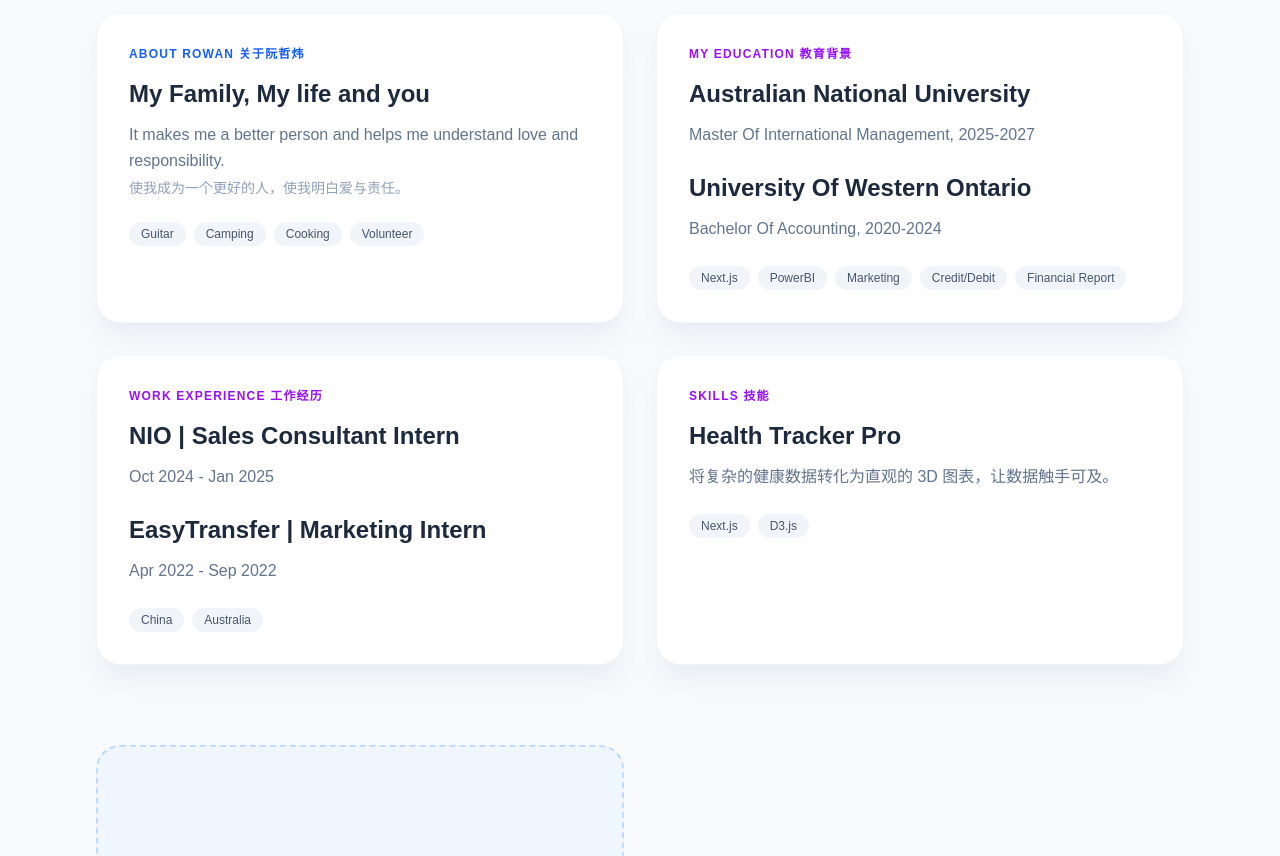
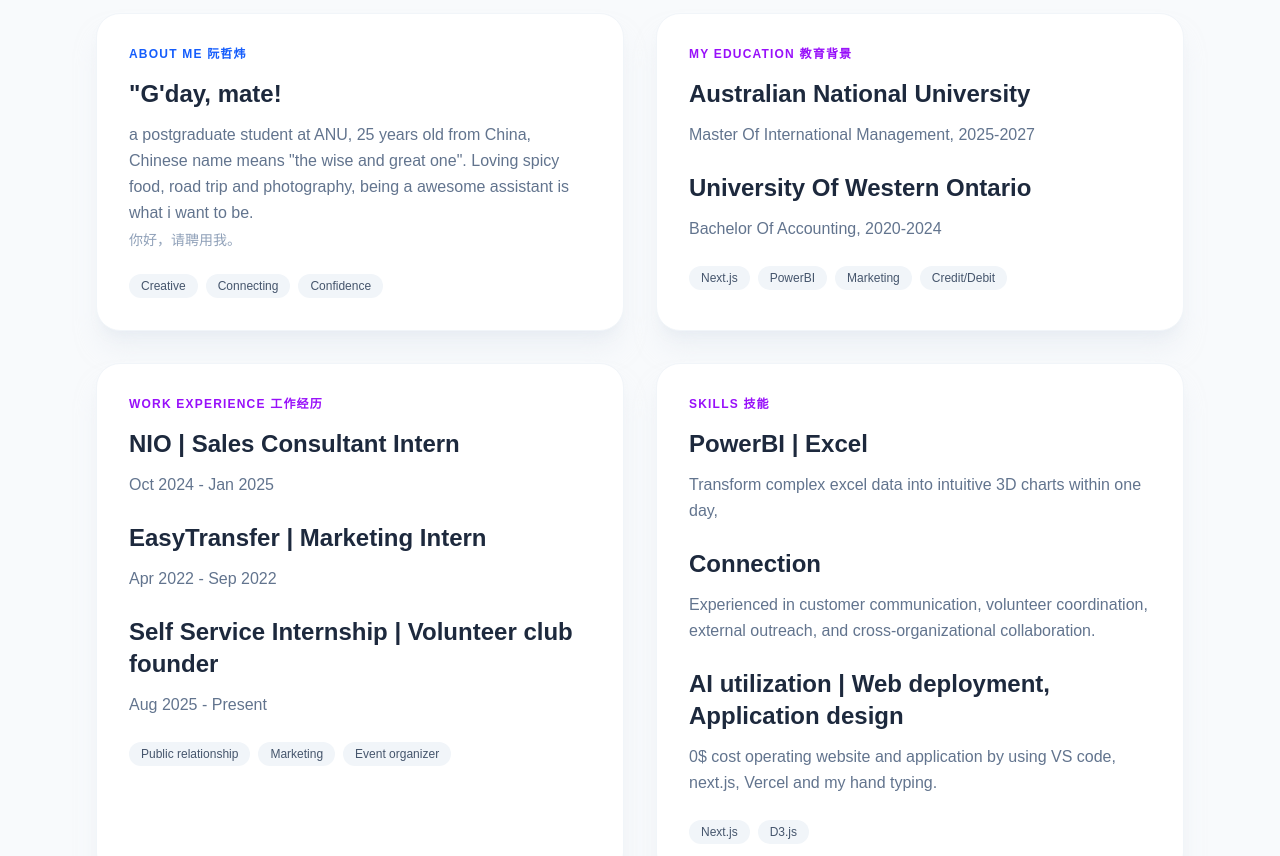
Before and after one commit to Rowanaini/Vibe-site, a Next.js app: page / in a window 1280 px wide. Shown: the part 1080-1936 px from the top of the page. Built offline with nearby package versions, Linux system fonts and the light colour scheme.

Commit message:
卡片内容补充

```diff
--- a/app/page.tsx
+++ b/app/page.tsx
@@ -25,22 +25,21 @@ export default function Home() {
 
           {/* 卡片 1 */}
           <div className="group relative bg-white rounded-3xl p-8 border border-slate-100 shadow-xl shadow-slate-200/50 hover:-translate-y-2 transition-all duration-300">
-            <div className="text-blue-600 font-bold text-xs tracking-widest uppercase mb-4">About Rowan 关于阮哲炜</div>
-            <h3 className="text-2xl font-bold text-slate-800 mb-3">My Family, My life and you</h3>
+            <div className="text-blue-600 font-bold text-xs tracking-widest uppercase mb-4">About me 阮哲炜</div>
+            <h3 className="text-2xl font-bold text-slate-800 mb-3">"G'day, mate!</h3>
             <p className="text-slate-500 leading-relaxed mb-6">
             <span className="block mb-1">
-             It makes me a better person and helps me understand love and responsibility.
+             a postgraduate student at ANU, 25 years old from China, Chinese name means "the wise and great one". Loving spicy food, road trip and photography, being a awesome assistant is what i want to be.
              </span>
              <span className="block text-slate-400 text-sm">
-             使我成为一个更好的人，使我明白爱与责任。
+             你好，请聘用我。
              </span>
           </p>
 
             <div className="flex gap-2">
-              <span className="px-3 py-1 bg-slate-100 text-slate-600 text-xs rounded-full font-medium">Guitar</span>
-              <span className="px-3 py-1 bg-slate-100 text-slate-600 text-xs rounded-full font-medium">Camping</span>
-              <span className="px-3 py-1 bg-slate-100 text-slate-600 text-xs rounded-full font-medium">Cooking</span>
-              <span className="px-3 py-1 bg-slate-100 text-slate-600 text-xs rounded-full font-medium">Volunteer</span>
+              <span className="px-3 py-1 bg-slate-100 text-slate-600 text-xs rounded-full font-medium">Creative</span>
+              <span className="px-3 py-1 bg-slate-100 text-slate-600 text-xs rounded-full font-medium">Connecting</span>
+              <span className="px-3 py-1 bg-slate-100 text-slate-600 text-xs rounded-full font-medium">Confidence</span>
             </div>
           </div>
 
@@ -60,7 +59,6 @@ export default function Home() {
               <span className="px-3 py-1 bg-slate-100 text-slate-600 text-xs rounded-full font-medium">PowerBI</span>
               <span className="px-3 py-1 bg-slate-100 text-slate-600 text-xs rounded-full font-medium">Marketing</span>
               <span className="px-3 py-1 bg-slate-100 text-slate-600 text-xs rounded-full font-medium">Credit/Debit</span>
-              <span className="px-3 py-1 bg-slate-100 text-slate-600 text-xs rounded-full font-medium">Financial Report</span>
             </div>
           </div>
 
@@ -75,18 +73,31 @@ export default function Home() {
             <p className="text-slate-500 leading-relaxed mb-6">
               Apr 2022 - Sep 2022
             </p>
+            <h3 className="text-2xl font-bold text-slate-800 mb-3">Self Service Internship | Volunteer club founder</h3>
+            <p className="text-slate-500 leading-relaxed mb-6">
+              Aug 2025 - Present
+            </p>
             <div className="flex gap-2">
-              <span className="px-3 py-1 bg-slate-100 text-slate-600 text-xs rounded-full font-medium">China</span>
-              <span className="px-3 py-1 bg-slate-100 text-slate-600 text-xs rounded-full font-medium">Australia</span>
+              <span className="px-3 py-1 bg-slate-100 text-slate-600 text-xs rounded-full font-medium">Public relationship</span>
+              <span className="px-3 py-1 bg-slate-100 text-slate-600 text-xs rounded-full font-medium">Marketing</span>
+              <span className="px-3 py-1 bg-slate-100 text-slate-600 text-xs rounded-full font-medium">Event organizer</span>
             </div>
           </div>
 
            {/* 卡片 4 */}
           <div className="group relative bg-white rounded-3xl p-8 border border-slate-100 shadow-xl shadow-slate-200/50 hover:-translate-y-2 transition-all duration-300">
             <div className="text-purple-600 font-bold text-xs tracking-widest uppercase mb-4">Skills 技能</div>
-            <h3 className="text-2xl font-bold text-slate-800 mb-3">Health Tracker Pro</h3>
+            <h3 className="text-2xl font-bold text-slate-800 mb-3">PowerBI | Excel</h3>
             <p className="text-slate-500 leading-relaxed mb-6">
-              将复杂的健康数据转化为直观的 3D 图表，让数据触手可及。
+              Transform complex excel data into intuitive 3D charts within one day,
+            </p>
+            <h3 className="text-2xl font-bold text-slate-800 mb-3">Connection</h3>
+            <p className="text-slate-500 leading-relaxed mb-6">
+              Experienced in customer communication, volunteer coordination, external outreach, and cross-organizational collaboration.
+            </p>
+                        <h3 className="text-2xl font-bold text-slate-800 mb-3">AI utilization | Web deployment, Application design</h3>
+            <p className="text-slate-500 leading-relaxed mb-6">
+              0$ cost operating website and application by using VS code, next.js, Vercel and my hand typing.
             </p>
             <div className="flex gap-2">
               <span className="px-3 py-1 bg-slate-100 text-slate-600 text-xs rounded-full font-medium">Next.js</span>
```
